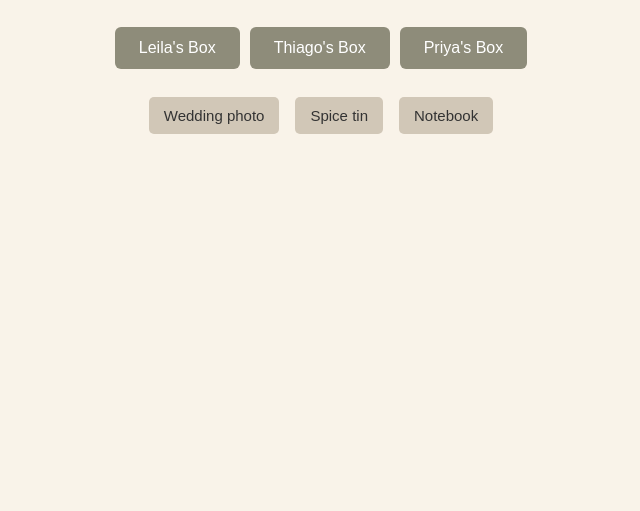
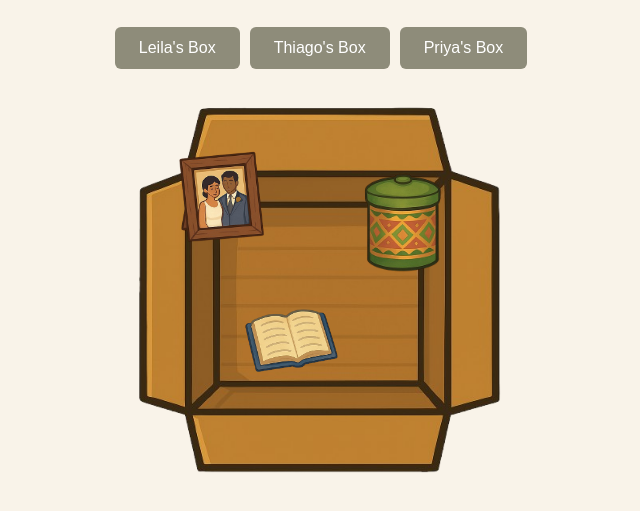
Before and after one commit to Lorevdh/Unpacking-stories, a plain HTML site: page index.html in a window 1280 px wide. Both pictures are taken after a click on the button "Leila's Box". Shown: the part 81-592 px from the top of the page, without its empty margins (319-959 px from the left). Drawn offline with Linux system fonts and the light colour scheme.

Commit message:
Add visual elements to MVP: item images and box layout

```diff
--- a/src/css/style.css
+++ b/src/css/style.css
@@ -49,19 +49,31 @@ h1 {
     margin-top: 20px;
 }
 
-.item {
-    background-color: #d1c7b7;
-    padding: 10px 15px;
-    margin: 8px;
-    border-radius: 5px;
-    font-size: 15px;
-    cursor: pointer;
-    transition: background-color 0.3s ease;
-    display: inline-block;
+/* De doos (achtergrond) */
+#itemList {
+    position: relative;
+    width: 400px;
+    height: 400px;
+    margin: 20px auto;
+    background: url('/assets/images/box.png') no-repeat center;
+    background-size: contain;
 }
 
-.item:hover {
-    background-color: #e2d9c9;
+.item {
+    position: absolute; /* belangrijk: plaats items met x,y */
+}
+
+.item-image {
+    width: 100px;
+    height: auto;
+    border-radius: 8px;
+    cursor: pointer;
+    transition: transform 0.2s ease, box-shadow 0.2s ease;
+}
+
+.item-image:hover {
+    transform: scale(1.1);
+    box-shadow: 0 4px 8px rgba(0,0,0,0.2);
 }
 
 /* Dialoog */
--- a/src/js/main.js
+++ b/src/js/main.js
@@ -3,25 +3,25 @@ document.addEventListener('DOMContentLoaded', function() {
         leila: {
             name: 'Leila',
             items: [
-                { name: 'Wedding photo', dialogueKey: 'leila_photo' },
-                { name: 'Spice tin', dialogueKey: 'leila_spice' },
-                { name: 'Notebook', dialogueKey: 'leila_notebook' }
+                { name: 'Wedding photo', dialogueKey: 'leila_photo', img: 'assets/images/leila-photo.png', x: 50, y: 60 },
+                { name: 'Spice tin', dialogueKey: 'leila_spice', img: 'assets/images/leila-spice.png', x: 230, y: 80 },
+                { name: 'Notebook', dialogueKey: 'leila_notebook', img: 'assets/images/leila-notebook.png', x: 120, y: 220 }
             ]
         },
         thiago: {
             name: 'Thiago',
             items: [
-                { name: 'Toy', dialogueKey: 'thiago_toy' },
-                { name: 'Photo', dialogueKey: 'thiago_photo' },
-                { name: 'Mango', dialogueKey: 'thiago_mango' }
+                { name: 'Toy', dialogueKey: 'thiago_toy', img: 'assets/images/thiago-toy.png', x: 80, y: 70 },
+                { name: 'Photo', dialogueKey: 'thiago_photo', img: 'assets/images/thiago-photo.png', x: 220, y: 60 },
+                { name: 'Mango', dialogueKey: 'thiago_mango', img: 'assets/images/thiago-mango.png', x: 150, y: 230 }
             ]
         },
         priya: {
             name: 'Priya',
             items: [
-                { name: 'Wedding photo', dialogueKey: 'priya_photo' },
-                { name: 'Spice tin', dialogueKey: 'priya_spice' },
-                { name: 'Notebook', dialogueKey: 'priya_notebook' }
+                { name: 'Wedding photo', dialogueKey: 'priya_photo', img: 'assets/images/priya-photo.png', x: 40, y: 80 },
+                { name: 'Spice tin', dialogueKey: 'priya_spice', img: 'assets/images/priya-spice.png', x: 220, y: 100 },
+                { name: 'Notebook', dialogueKey: 'priya_notebook', img: 'assets/images/priya-notebook.png', x: 130, y: 220 }
             ]
         }
     };
@@ -45,7 +45,7 @@ document.addEventListener('DOMContentLoaded', function() {
     const dialogueDiv = document.getElementById('dialogue');
     const itemSelectionDiv = document.getElementById('itemSelection');
 
-    // Show items when a character box is selected
+    // Show items when a character is selected
     characterSelectionButtons.forEach(button => {
         button.addEventListener('click', (e) => {
             const selectedCharacter = characters[e.target.id.replace('Box', '').toLowerCase()];
@@ -56,17 +56,26 @@ document.addEventListener('DOMContentLoaded', function() {
     function showItems(character) {
         itemListDiv.innerHTML = '';
         dialogueDiv.textContent = '';
-    dialogueDiv.classList.add('hidden'); // Verberg dialoog bij nieuwe selectie
+        dialogueDiv.classList.add('hidden');
 
         character.items.forEach(item => {
             const itemDiv = document.createElement('div');
-        itemDiv.textContent = item.name;
             itemDiv.classList.add('item');
-        itemDiv.addEventListener('click', () => showDialogue(item.dialogueKey));
+            itemDiv.style.left = item.x + "px";
+            itemDiv.style.top = item.y + "px";
+
+            const img = document.createElement('img');
+            img.src = item.img;
+            img.alt = item.name;
+            img.classList.add('item-image');
+
+            img.addEventListener('click', () => showDialogue(item.dialogueKey));
+
+            itemDiv.appendChild(img);
             itemListDiv.appendChild(itemDiv);
         });
 
-    itemSelectionDiv.classList.remove('hidden'); // Toon itemlijst
+        itemSelectionDiv.classList.remove('hidden');
     }
 
     function showDialogue(dialogueKey) {
```
Also changed, not shown: assets/images/box.png (added), assets/images/leila-notebook.png (added), assets/images/leila-photo.png (added), assets/images/leila-spice.png (added), assets/images/priya-notebook.png (added), assets/images/priya-photo.png (added), assets/images/priya-spice.png (added), assets/images/thiago-mango.png (added), assets/images/thiago-photo.png (added), assets/images/thiago-toy.png (added). Lines whose indentation alone changed are shown as unchanged.
